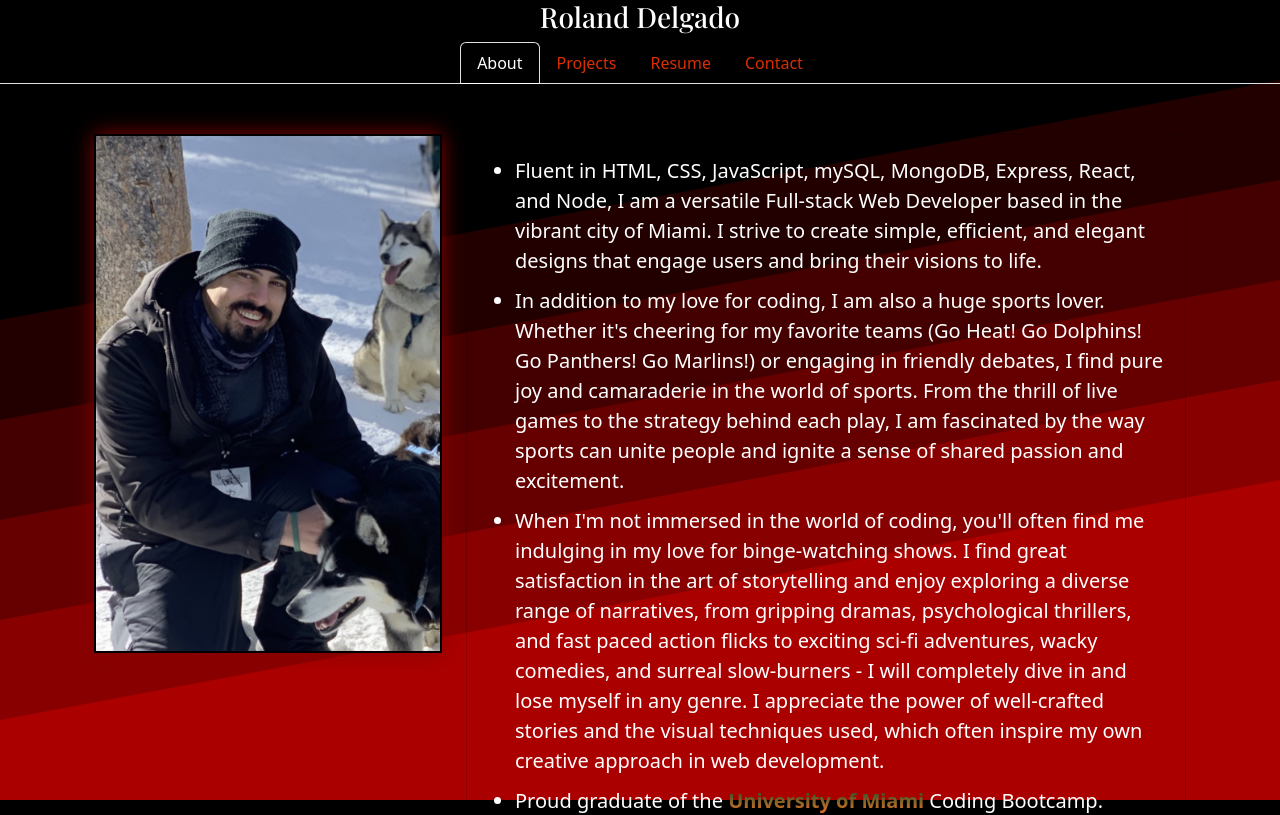
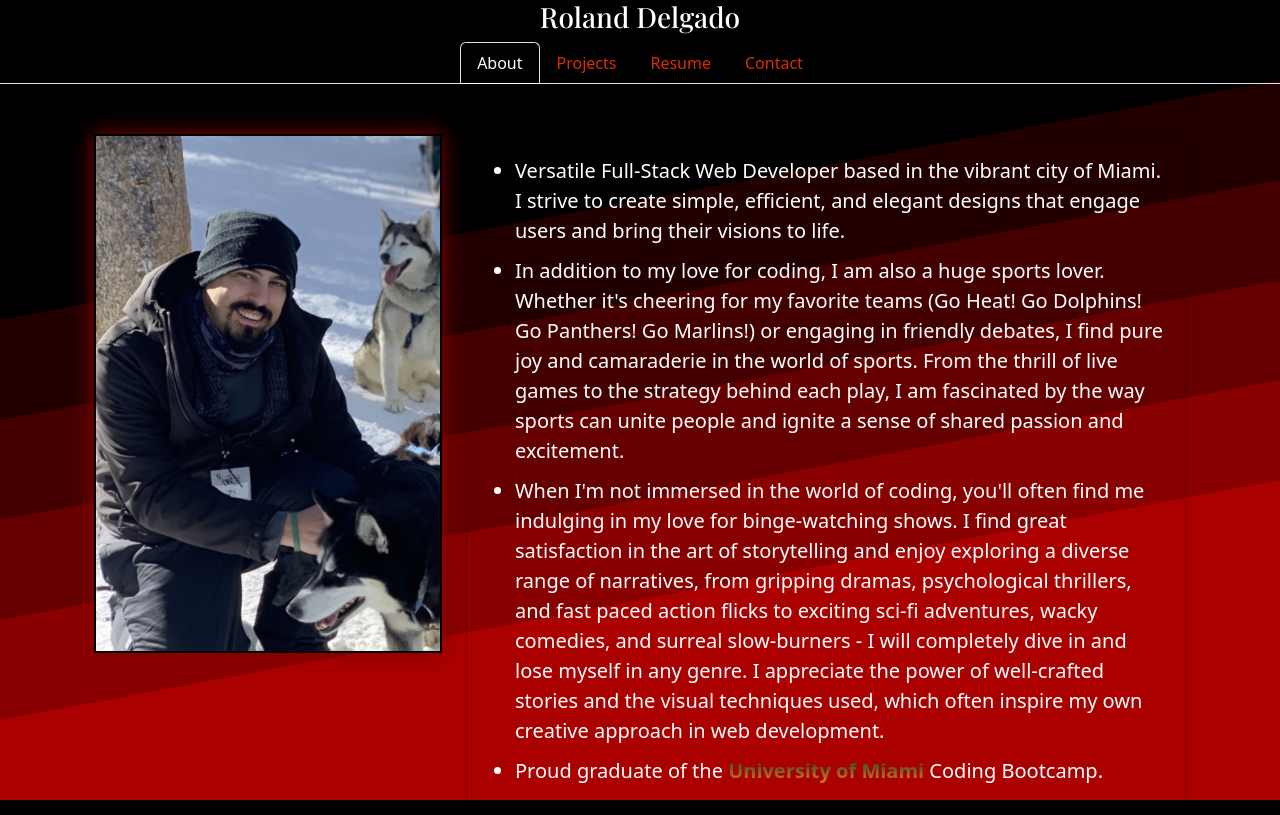
Before and after one commit to ohNOitsRO/react-portfolio, a React (Create React App) app: page / in a window 1280 px wide. Shown: the top 815 px of the page. Built offline with nearby package versions, Linux system fonts and the light colour scheme.

Commit message:
edited about me information

```diff
--- a/src/components/pages/About.js
+++ b/src/components/pages/About.js
@@ -7,19 +7,19 @@ export default function About() {
         <div className="container-fluid">
             <div className="container row">
 
-        <div className= "col-md-4">
+                <div className="col-md-4">
                     <img src={ProfilePic}
                         alt="Roland's Profile"
-                 id ="about-me"
+                        id="about-me"
                         className="d-block mx-lg-auto img-fluid"></img>
                 </div>
 
-        <div className= "col-md-8">
+                <div className="col-md-8">
                     <div className="card">
                         <div className="card-body h-100">
                             <div className="lead">
                                 <ul>
-                    <li className="listspace">Fluent in HTML, CSS, JavaScript, mySQL, MongoDB, Express, React, and Node, I am a versatile Full-stack Web Developer based in the vibrant city of Miami.  I strive to create simple, efficient, and elegant designs that engage users and bring their visions to life.
+                                    <li className="listspace">Versatile Full-Stack Web Developer based in the vibrant city of Miami.  I strive to create simple, efficient, and elegant designs that engage users and bring their visions to life.
                                     </li>
                                     <li className="listspace">In addition to my love for coding, I am also a huge sports lover.  Whether it's cheering for my favorite teams (Go Heat! Go Dolphins! Go Panthers! Go Marlins!) or engaging in friendly debates, I find pure joy and camaraderie in the world of sports.  From the thrill of live games to the strategy behind each play, I am fascinated by the way sports can unite people and ignite a sense of shared passion and excitement.</li>
                                     <li className="listspace">When I'm not immersed in the world of coding, you'll often find me indulging in my love for binge-watching shows.  I find great satisfaction in the art of storytelling and enjoy exploring a diverse range of narratives, from gripping dramas, psychological thrillers, and fast paced action flicks to exciting sci-fi adventures, wacky comedies, and surreal slow-burners - I will completely dive in and lose myself in any genre.  I appreciate the power of well-crafted stories and the visual techniques used, which often inspire my own creative approach in web development.</li>
```
Lines whose indentation alone changed are shown as unchanged.
